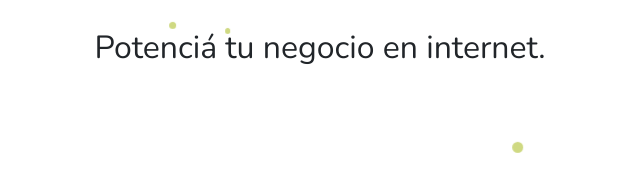
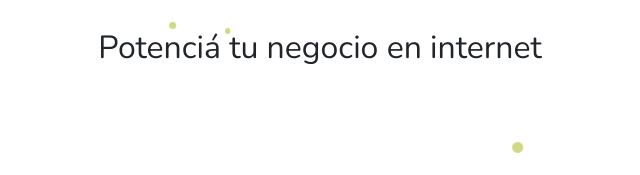
Before and after one commit to Amelissarc/Jaba_UnityDesing, a website: page index.html in a window 1280 px wide. Shown: the part 440-615 px from the top of the page, 320-960 px from the left. Drawn offline with nearby package versions, Linux system fonts and the light colour scheme.

Commit message:
index.html

```diff
--- a/index.html
+++ b/index.html
@@ -91,7 +91,7 @@
       <div class="ball">
         <div class="hero__text__inside">
             <h1 id="title" class="animate__animated animate__fadeIn">Hola somos JABA! <br> Unity Desing.</h2> <br>
-            <h2>Potenciá tu negocio en internet.</h2>
+            <h2>Potenciá tu negocio en internet</h2>
         </div>
       </div>
     </section>
```
